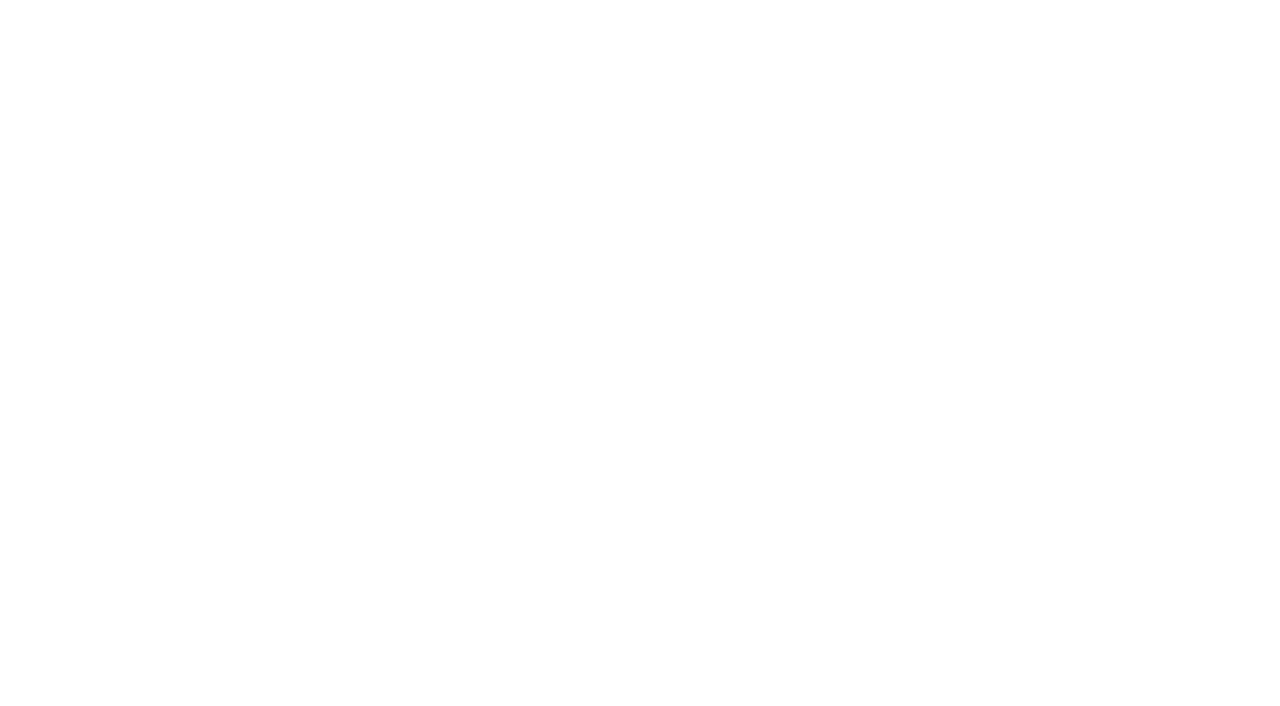
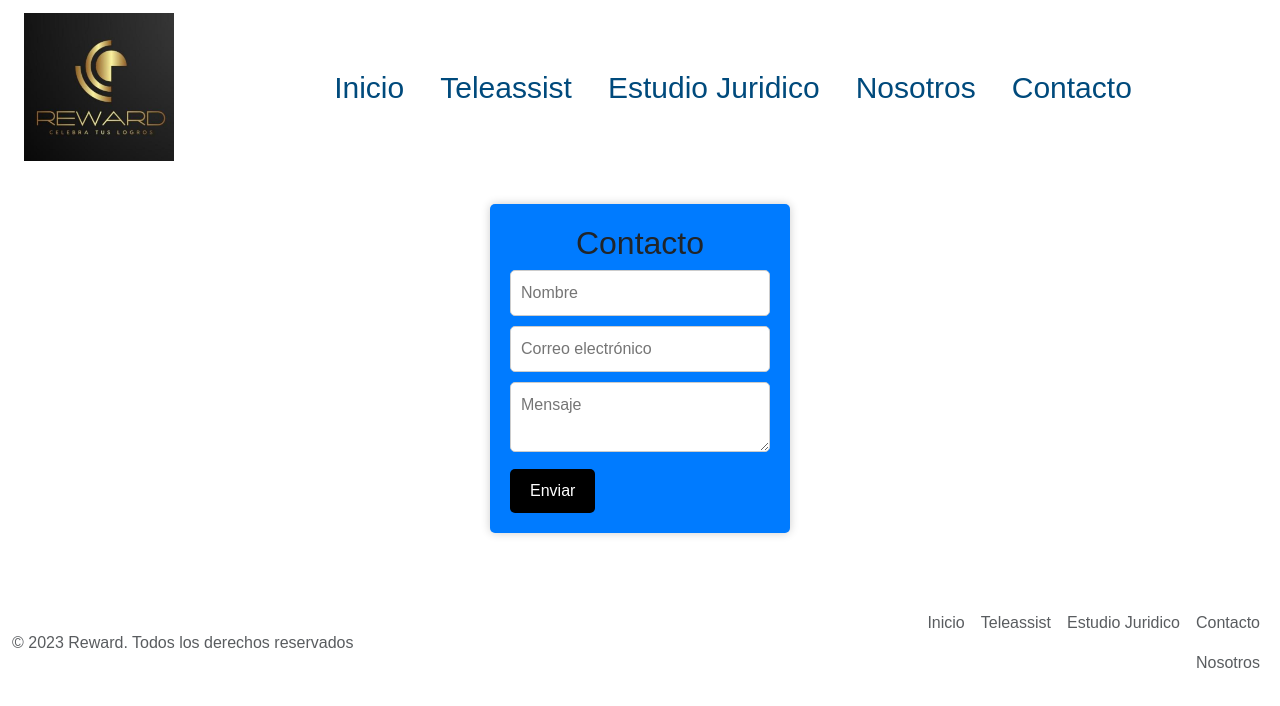
Before and after one commit to EveCespedes/PreEntrega3Cespedes, a plain HTML site: page pages/contacto.html in a window 1280 px wide. Drawn offline with nearby package versions, Linux system fonts and the light colour scheme.

Commit message:
se agrega estilo con scss a la pagina nosotros y contacto

```diff
--- a/pages/contacto.html
+++ b/pages/contacto.html
@@ -1,5 +1,6 @@
 <!DOCTYPE html>
 <html lang="en">
+
 <head>
     <meta charset="UTF-8">
     <meta name="viewport" content="width=device-width, initial-scale=1.0">
@@ -14,38 +15,90 @@
 
 
 
-<body>
+<body class="container-fluid">
+
+    <header class="navbar navbar-expand-lg miFondo">
+        <div class="container-fluid">
+            <a class="navbar-brand" href="../index.html">
+                <img class="miLogo" src="../img/reward logo.jpg" alt="Logo reward">
+            </a>
+            <button class="navbar-toggler" type="button" data-bs-toggle="collapse" data-bs-target="#navbarNav"
+                aria-controls="navbarNav" aria-expanded="false" aria-label="Toggle navigation">
+                <span class="navbar-toggler-icon"></span>
+            </button>
+            <!-- barra de navegacion -->
+            <nav class="collapse navbar-collapse" id="navbarNav">
+                <ul class="navbar-nav mx-auto">
+                    <li class="nav-item  miLink">
+                        <a class="nav-link" aria-current="page" href="../index.html">Inicio</a>
+                    </li>
+                    <li class="nav-item">
+                        <a class="nav-link miLink" href="teleassist.html">Teleassist</a>
+                    </li>
+                    <li class="nav-item">
+                        <a class="nav-link miLink" href="estudio juridoco.html">Estudio Juridico</a>
+                    </li>
+                    <li class="nav-item">
+                        <a class="nav-link miLink" href="nosotros.html">Nosotros</a>
+                    </li>
+                    <li class="nav-item">
+                        <a class="nav-link miLink" href="contacto.html">Contacto</a>
+                    </li>
+                </ul>
+            </nav>
+        </div>
+    </header>
+
+    <main class="color">
+
+        <section class="formulario">
+            <div class="form-container">
 
 
+                <h2>Contacto</h2>
 
 
+                <form action="#" method="post">
+                    <input type="text" name="nombre" placeholder="Nombre">
+                    <input type="email" name="email" placeholder="Correo electrónico">
+                    <textarea name="mensaje" placeholder="Mensaje"></textarea>
 
 
+                    <button type="submit">Enviar</button>
+                </form>
+
+            </div>
+        </section>
 
 
+    </main>
+
+    <footer>
+        <footer class="d-flex flex-wrap justify-content-between align-items-center py-3 my-4 foter">
+            <p class="col-md-4 mb-0 text-body-secondary">&copy; 2023 Reward. Todos los derechos reservados</p>
+
+            <a href="/"
+                class="col-md-4 d-flex align-items-center justify-content-center mb-3 mb-md-0 me-md-auto link-body-emphasis text-decoration-none">
+                <svg class="bi me-2" width="40" height="32">
+                    <use xlink:href="#bootstrap" />
+                </svg>
+            </a>
+
+            <ul class="nav col-md-4 justify-content-end">
+                <li class="nav-item"><a href="../index.html" class="nav-link px-2 text-body-secondary">Inicio</a></li>
+                <li class="nav-item"><a href="teleassist.html" class="nav-link px-2 text-body-secondary">Teleassist</a>
+                </li>
+                <li class="nav-item"><a href="estudio juridoco.html" class="nav-link px-2 text-body-secondary">Estudio
+                        Juridico</a></li>
+                <li class="nav-item"><a href="contacto.html" class="nav-link px-2 text-body-secondary">Contacto</a>
+                </li>
+                <li class="nav-item"><a href="nosotros.html" class="nav-link px-2 text-body-secondary">Nosotros</a>
+                </li>
+            </ul>
+        </footer>
 
 
-
-
-
-
-
-
-
-
-
-
-
-
-
-
-
-
-
-
-
-
-
+    </footer>
 
 
 
@@ -58,4 +111,5 @@
         crossorigin="anonymous"></script>
 
 </body>
+
 </html>
--- /dev/null
+++ b/scss/_contacto.scss
@@ -0,0 +1,43 @@
+main {
+
+
+
+
+    .formulario {
+        display: flex;
+        flex-direction: row;
+        justify-content: center;
+        padding: 30px;
+
+        .form-container {
+            background-color:#007BFF;
+            padding: 20px;
+            border-radius: 5px;
+            box-shadow: 0 0 10px rgba(0, 0, 0, 0.2);
+            width: 300px;
+            display: flex;
+            flex-direction: column;
+            align-items: center;
+
+        }
+
+        .form-container input,
+        .form-container textarea {
+            width: 100%;
+            padding: 10px;
+            margin-bottom: 10px;
+            border: 1px solid #ccc;
+            border-radius: 5px;
+        }
+
+        .form-container button {
+            background-color: black;
+            color: #fff;
+            border: none;
+            padding: 10px 20px;
+            border-radius: 5px;
+            cursor: pointer;
+        }
+    }
+
+}
--- /dev/null
+++ b/scss/_nosotros.scss
@@ -0,0 +1,26 @@
+main {
+    .parraNos {
+        background-color: #004A7C;
+        padding: 100px;
+
+
+        .titNos {
+            color:#fafafa;
+            font-weight: 45px;
+            font-size: 45px;
+            text-align: center;
+            padding-bottom: 10px;
+
+        }
+
+
+        .paNos {
+            color: #fafafa;
+            font-size: 30px;
+            text-align: center;
+
+        }
+    }
+
+
+}
--- a/scss/estilo.scss
+++ b/scss/estilo.scss
@@ -1 +1 @@
-@import "header","general","index","teleassist","estudiojuridico"
+@import "header","general","index","teleassist","estudiojuridico","nosotros","contacto"
```
Also changed, not shown: css/estilo.css, 1 other file.
